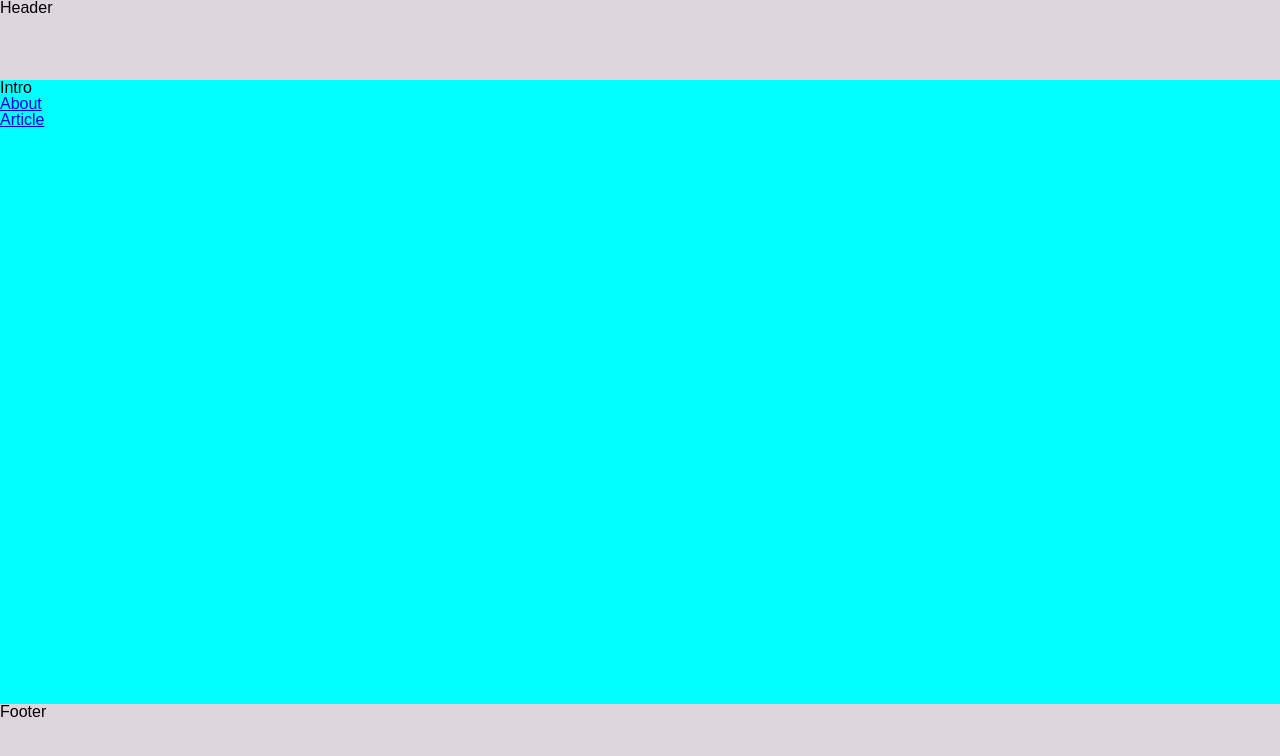
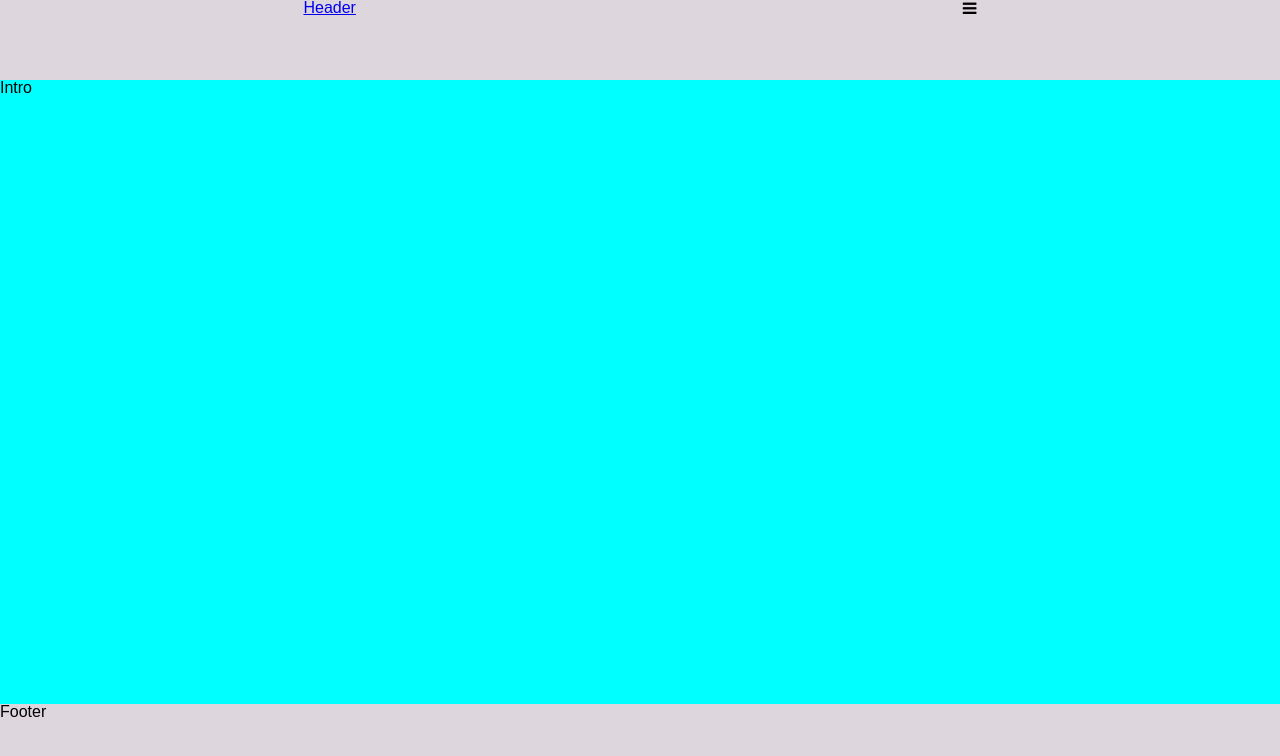
Before and after one commit to Coders-Co-op/Bi-Polar-News, a React (Create React App) app: page /#/ in a window 1280 px wide. Shown: the top 756 px of the page. Built offline with nearby package versions, Linux system fonts and the light colour scheme.

Commit message:
added drawer changed  views

```diff
--- a/package.json
+++ b/package.json
@@ -3,6 +3,7 @@
   "version": "0.1.0",
   "private": true,
   "dependencies": {
+    "@material-ui/core": "^3.0.2",
     "axios": "^0.18.0",
     "body-parser": "^1.18.3",
     "cors": "^2.8.4",
--- a/public/index.html
+++ b/public/index.html
@@ -10,6 +10,7 @@
     -->
     <link rel="manifest" href="%PUBLIC_URL%/manifest.json">
     <link rel="shortcut icon" href="%PUBLIC_URL%/favicon.ico">
+    <link href="https://stackpath.bootstrapcdn.com/font-awesome/4.7.0/css/font-awesome.min.css" rel="stylesheet" integrity="sha384-wvfXpqpZZVQGK6TAh5PVlGOfQNHSoD2xbE+QkPxCAFlNEevoEH3Sl0sibVcOQVnN" crossorigin="anonymous">
     <!--
       Notice the use of %PUBLIC_URL% in the tags above.
       It will be replaced with the URL of the `public` folder during the build.
--- a/src/App.js
+++ b/src/App.js
@@ -4,7 +4,8 @@ import Header from './components/header/Header'
 import Footer from './components/footer/Footer'
 import './App.css';
 import {withRouter} from 'react-router';
-import { connect } from 'net';
+// import { connect } from 'react-redux';
+
 
 class App extends Component {
 
--- a/src/components/donate/Donate.js
+++ b/src/components/donate/Donate.js
@@ -0,0 +1,11 @@
+import React, { Component } from 'react'
+
+export default class Donate extends Component {
+  render() {
+    return (
+      <div>
+        <h3>Donate</h3>
+      </div>
+    )
+  }
+}
--- a/src/components/drawer/Drawer.js
+++ /dev/null
@@ -1,11 +0,0 @@
-import React, { Component } from 'react'
-
-export default class Drawer extends Component {
-  render() {
-    return (
-      <div>
-        <h1>Drawer</h1>
-      </div>
-    )
-  }
-}
--- a/src/components/header/Header.js
+++ b/src/components/header/Header.js
@@ -1,11 +1,52 @@
-
 import React, { Component } from 'react'
+import Drawer from '@material-ui/core/Drawer'
+import {Link} from 'react-router-dom'
 
 export default class Header extends Component {
+  constructor(){
+    super()
+    this.state = {
+      drawerOpen: false
+    }
+  }
+  toggleDrawer(){
+    this.setState({
+      drawerOpen: !this.state.drawerOpen
+    })
+  }
   render() {
     return (
-      <div>
-        <h1>Header</h1>
+      <div style={{display:'flex', justifyContent:'space-around'}}>
+        <Link to='/'>
+          <h1>Header</h1>
+        </Link>
+        <span onClick={()=>this.toggleDrawer()}>
+          <i class="fa fa-bars" aria-hidden="true"></i>
+        </span>
+        <Drawer
+          open={this.state.drawerOpen}
+          onClose={()=>this.toggleDrawer()}
+          anchor='right'
+        >
+          <div
+            tabIndex={0}
+            role="button"
+            onClick={()=>this.toggleDrawer()}
+            onKeyDown={()=>this.toggleDrawer()}
+          >
+            <ul>
+          <Link to="/topics">
+              <li>Topics</li>
+          </Link>
+          <Link to="/about">
+              <li>About</li>
+          </Link>
+          <Link to='/donate'>
+              <li>Donate</li>
+          </Link>
+            </ul>
+          </div>
+        </Drawer>
       </div>
     )
   }
--- a/src/components/intro/Intro.js
+++ b/src/components/intro/Intro.js
@@ -1,13 +1,12 @@
 
 import React from 'react';
-import {Link } from 'react-router-dom';
+
 
 export default () => {
   return (
     <div>
       <h1>Intro</h1>
-      <Link to="/about"><p> About</p></Link>
-      <Link to="/article"><p> Article</p></Link>
+
     </div>
   )
 }
--- a/src/route.js
+++ b/src/route.js
@@ -4,7 +4,6 @@ import { Route, Switch } from 'react-router-dom';
 import About from './components/about/About'
 import Article from './components/article/Article'
 import Donate from './components/donate/Donate'
-import Drawer from './components/drawer/Drawer'
 import Intro from './components/intro/Intro'
 import Modal from './components/modal/Modal'
 import Slider from './components/slider/Slider'
@@ -17,7 +16,6 @@ const routes = (
         <Route path="/article" component={Article} />
         <Route path="/slider" component={Slider} />
         <Route path="/modal" component={Modal} />
-        <Route path="/drawer" component={Drawer} />
         <Route path="/photos" component={Photos} />
         <Route path="/topics" component={Topics} />
         <Route path="/about" component={About} />
```
Also changed, not shown: src/components/drawer/drawer.css (deleted), 1 other file (tests, documents, lock files or other folders).
